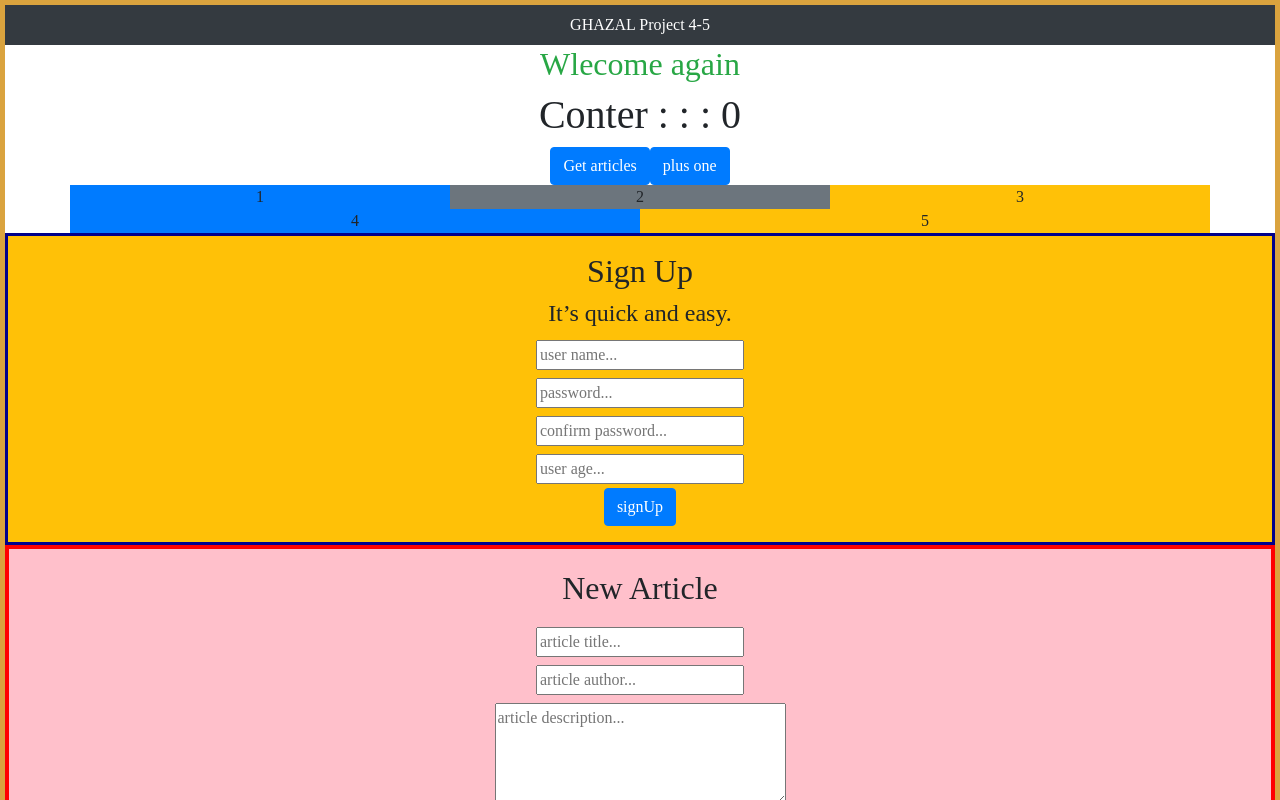
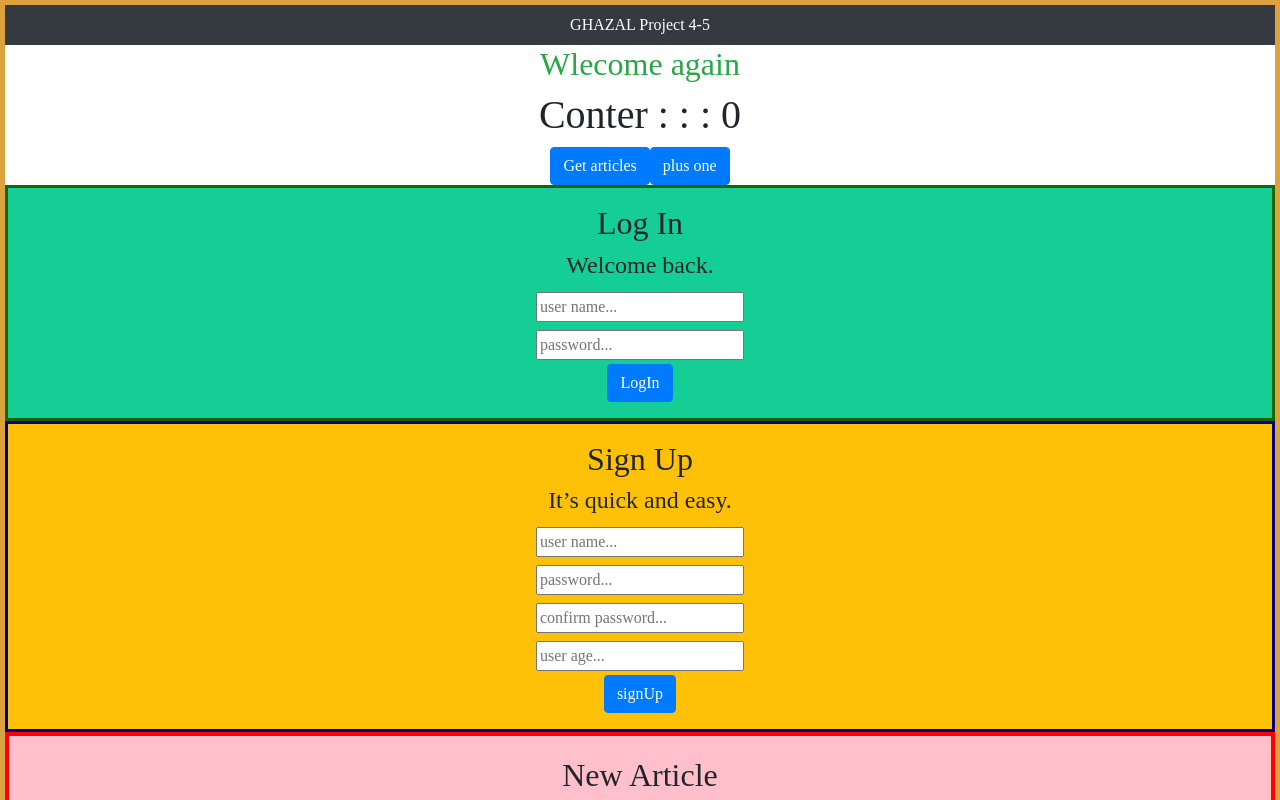
Before and after one commit to Mohammad-Ghazal/Project-4, a React (Create React App) app in the folder front-end/: page / in a window 1280 px wide. Shown: the top 800 px of the page. Built offline with nearby package versions, Linux system fonts and the light colour scheme.

Commit message:
add front end sign in

```diff
--- a/front-end/src/App.css
+++ b/front-end/src/App.css
@@ -8,6 +8,13 @@
   display: flex;
   flex-direction: column;
   align-items: center;
+}
+.sign_in {
+  border: solid rgb(26, 100, 3) 3px;
+  display: flex;
+  flex-direction: column;
+  align-items: center;
+  background:rgb(20, 206, 150);
 }
 .new-article {
   border: solid red 4px;
--- a/front-end/src/App.js
+++ b/front-end/src/App.js
@@ -4,6 +4,7 @@ import axios from "axios";
 import Article from "./ArticleItem";
 import NewArticle from "./NewArticle";
 import SignUp from "./SignUp";
+import LogIn from "./LogIn";
 import "bootstrap/dist/css/bootstrap.min.css";
 
 export default function App() {
@@ -45,7 +46,7 @@ export default function App() {
       </button>
 
 
-  <div className="container d-block  bg-dark ">
+  {/* <div className="container d-block  bg-dark ">
         <div className="row">
           <div className="col bg-primary">1</div>
           <div className="col bg-secondary">2</div>
@@ -55,8 +56,9 @@ export default function App() {
           <div className="col bg-primary">4</div>
           <div className="col bg-warning">5</div>
         </div>
-      </div>
+      </div> */}
 
+      <LogIn />
       <SignUp />
       <NewArticle id="addItem" data={articles} />
       <div className="row ">
--- /dev/null
+++ b/front-end/src/LogIn.js
@@ -0,0 +1,71 @@
+import React, { useState } from "react";
+import axios from "axios";
+
+
+let id = 0;
+// const USER_NAME = "user_name",
+//   PASSWORD = "password",
+//   AGE = "age";
+export default function LogIn(props) {
+  const [userName, setUserName] = useState("");
+  const [password, setPassword] = useState("");
+
+
+  const LogIn = () => {
+    console.log("LogIn called");
+    if (!userName) window.confirm("user name is empty");
+    else if (!password) window.confirm("password is empty");
+    // else if (password !== rePassword) window.confirm("password not identical");
+    // else if (!userAge) window.confirm("userAge must be set");
+    // else {
+
+    //   let data = {
+    //     user_Name: userName,
+    //     password: password,
+    //     age: userAge
+    //   };
+    //   axios
+    //     .post(`http://localhost:5000/users`,data)
+    //     .then((responce) => {
+    //       console.log("data: " + responce.data);
+    //       //  if(responce.state===200)
+    //       window.confirm("success");
+    //     })
+    //     .catch((err) => {
+    //       console.log("ERR: ", err);
+    //       window.confirm("faild");
+    //     });
+
+    // }
+  };
+
+  return (
+    <div className="bg  p-3 sign_in">
+      <h2>Log In</h2>
+      <h4>Welcome back.</h4>
+      <input className ="m-1"
+        onChange={(e) => {
+          setUserName(e.target.value);
+        }}
+        type="text"
+        name=""
+        id={"/t" + id + 1 + "/"}
+        placeholder="user name..."
+      />
+      <input className ="m-1"
+        onChange={(e) => {
+          setPassword(e.target.value);
+        }}
+        type="password"
+        name=""
+        id={"/t" + id + 1 + "/"}
+        placeholder="password..."
+      />
+      {/*
+
+      <input id={"/age"+id+1+"/"} inputMode="number">age</input> */}
+
+      <button  className="btn btn-primary" onClick={LogIn}>LogIn</button>
+    </div>
+  );
+}
```
